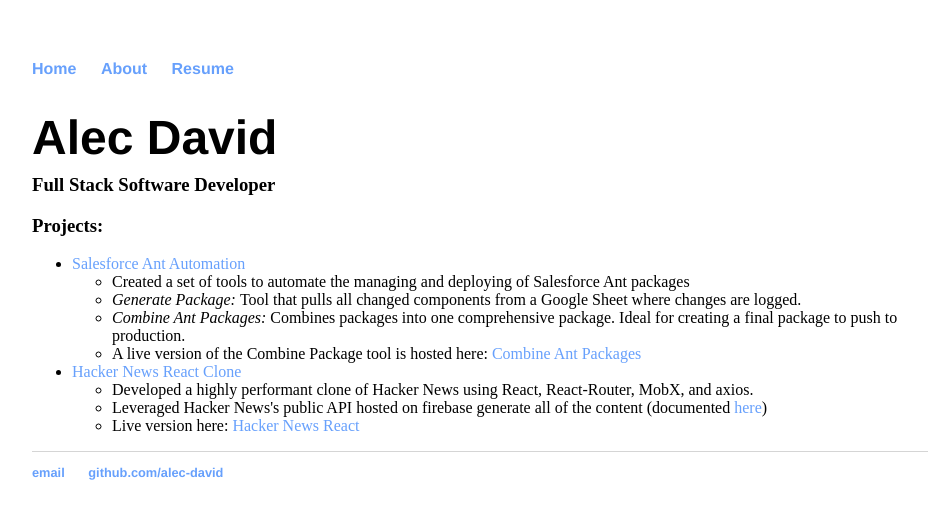
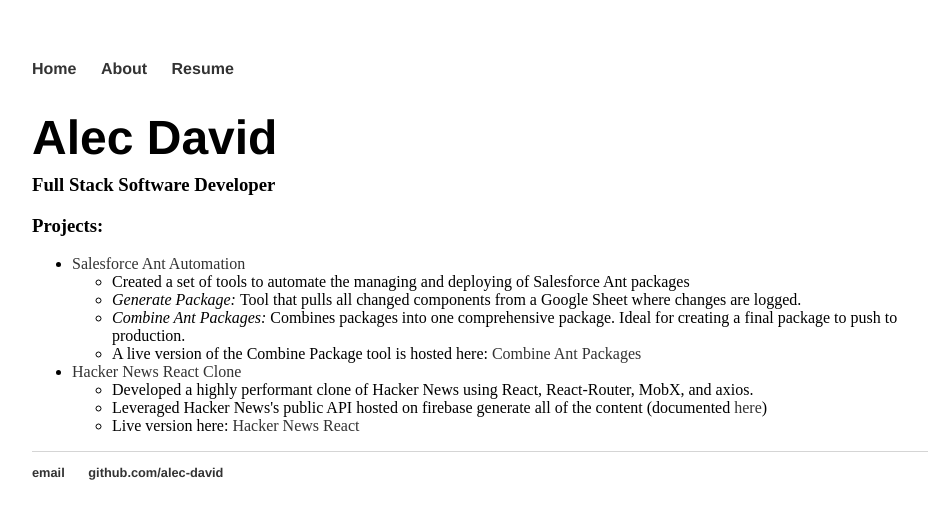
Before and after one commit to alec-david/alec-david.github.io, a Jekyll site: the page built from index.html, in a window 1280 px wide. Shown: the top 519 px of the page, without its empty margins (160-1088 px from the left). Built offline with Jekyll 4.4.1, drawn with Linux system fonts in a browser that asks for light colours.

Commit message:
changed link color

```diff
--- a/css/main.css
+++ b/css/main.css
@@ -17,10 +17,6 @@
 a {
   text-decoration: none;
   color: #333;
-}
-li > a {
-  text-decoration: none;
-  color: #67a0fc;
 }
 a:hover {
   text-decoration: underline;
```
